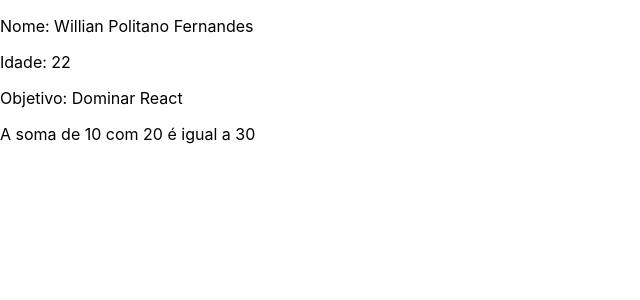
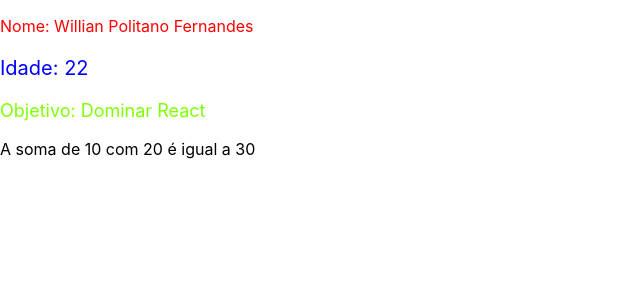
Before and after one commit to willpolitano/curso-react, a React (Create React App) app: page / in a window 1280 px wide. Shown: the top 300 px of the page, without its empty margins (0-640 px from the left). Built offline with nearby package versions, Linux system fonts and the light colour scheme; the HTML template or start-up script is replaced by a standard one.

Commit message:
css inline, interno e externo

```diff
--- /dev/null
+++ b/src/Componentes/Dados.css
@@ -0,0 +1,4 @@
+.css-externo {
+    color: chartreuse;
+    font-size: large;
+}
--- a/src/Componentes/Dados.jsx
+++ b/src/Componentes/Dados.jsx
@@ -1,16 +1,23 @@
 import React from 'react';
+import './Dados.css'
 
 const Dados = (props) => {
     const n1 = 10
     const n2 = 20
 
+    const cssInterno = {
+        color: 'blue',
+        fontSize: '20px'
+    }
+
     return (
         <>
-            <p>Nome: {props.nome()}</p>
-            <p>Idade: {props.idade}</p>
-            <p>Objetivo: {props.objetivo}</p>
+            <p style={{color: 'red'}}>Nome: {props.nome()}</p>
+            <p style={cssInterno}>Idade: {props.idade}</p>
+            <p className="css-externo">Objetivo: {props.objetivo}</p>
             <p>A soma de {n1} com {n2} é igual a {props.sm(n1, n2)}</p>
         </>
+
     )
 }
 
```
